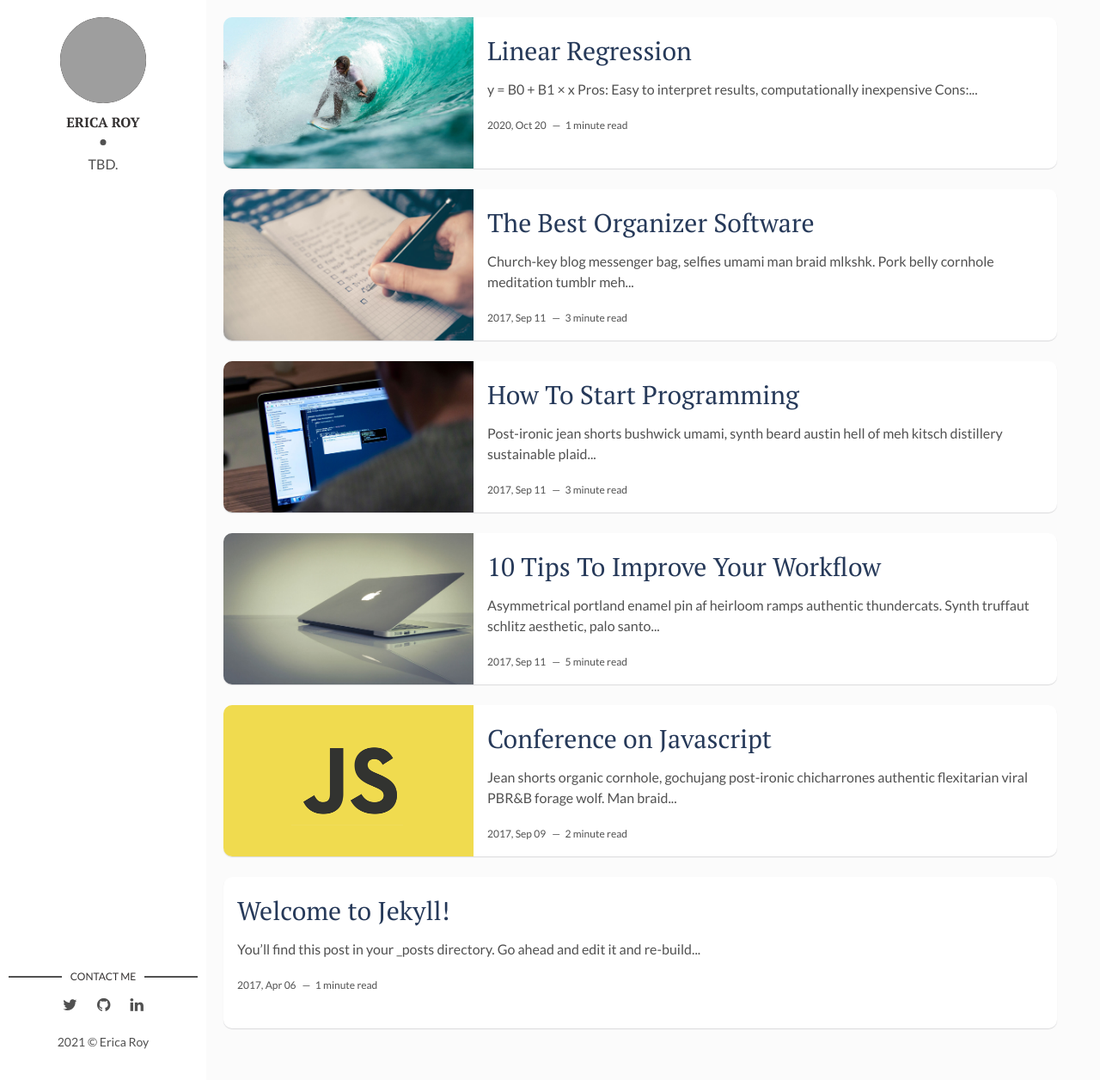
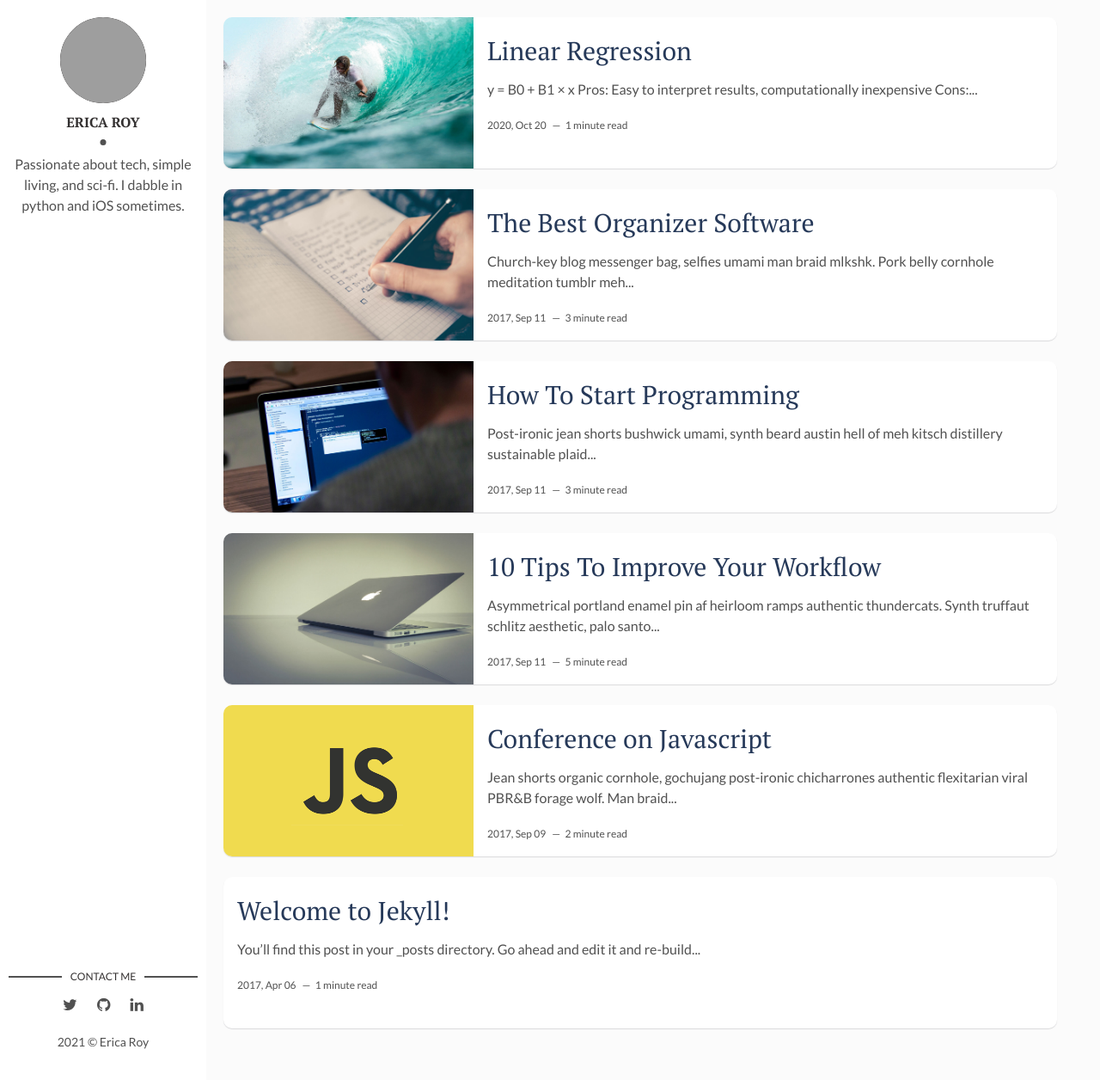
Before and after one commit to ericaroy/ericaroy.github.io, a Jekyll site: the page built from index.html, in a window 1280 px wide and 1256 px high. Shown: the whole window at 86% size. Built offline with Jekyll 4.4.1, drawn with Linux system fonts in a browser that asks for light colours; the list of posts is cut into pages by our own code.

Commit message:
Update _config.yml

```diff
--- a/_config.yml
+++ b/_config.yml
@@ -11,7 +11,7 @@ site-twitter: #if your site has a twitter account, enter it here
 # Author Settings
 author: Erica Roy # add your name
 author-img: 2.jpeg  # add your photo
-about-author: TBD. # add description
+about-author: Passionate about tech, simple living, and sci-fi. I dabble in python and iOS sometimes. # add description
 social-twitter: # add your Twitter handle
 social-facebook: # add your Facebook handle
 social-github: ericaroy # add your Github handle
```
